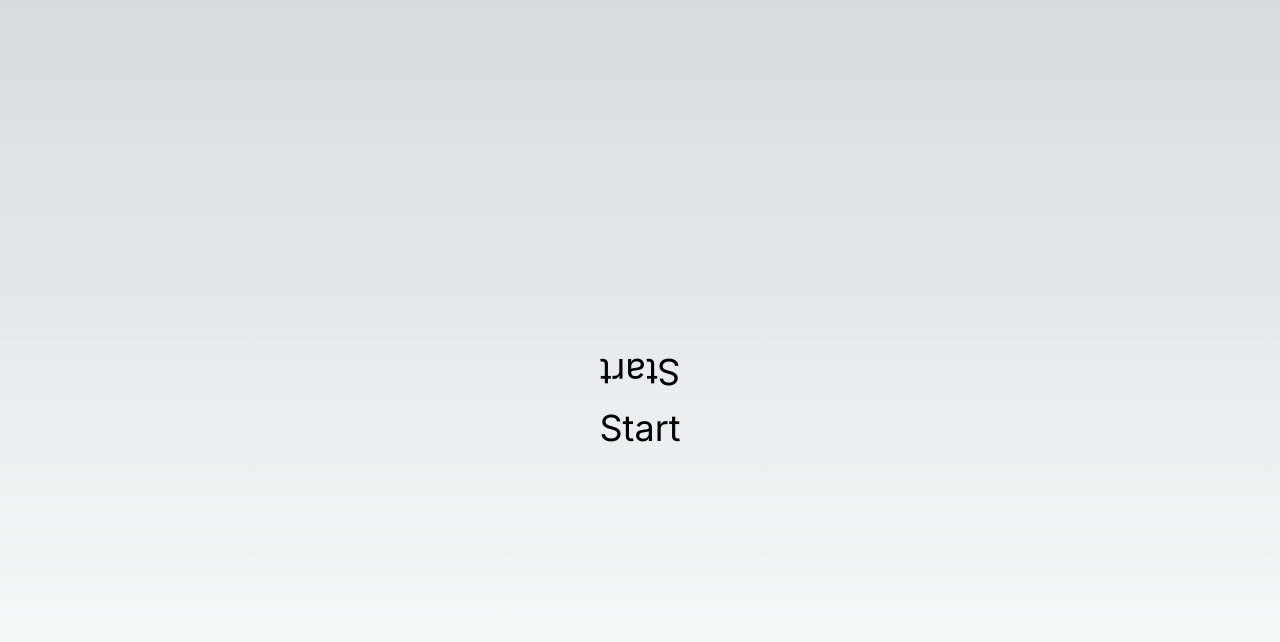
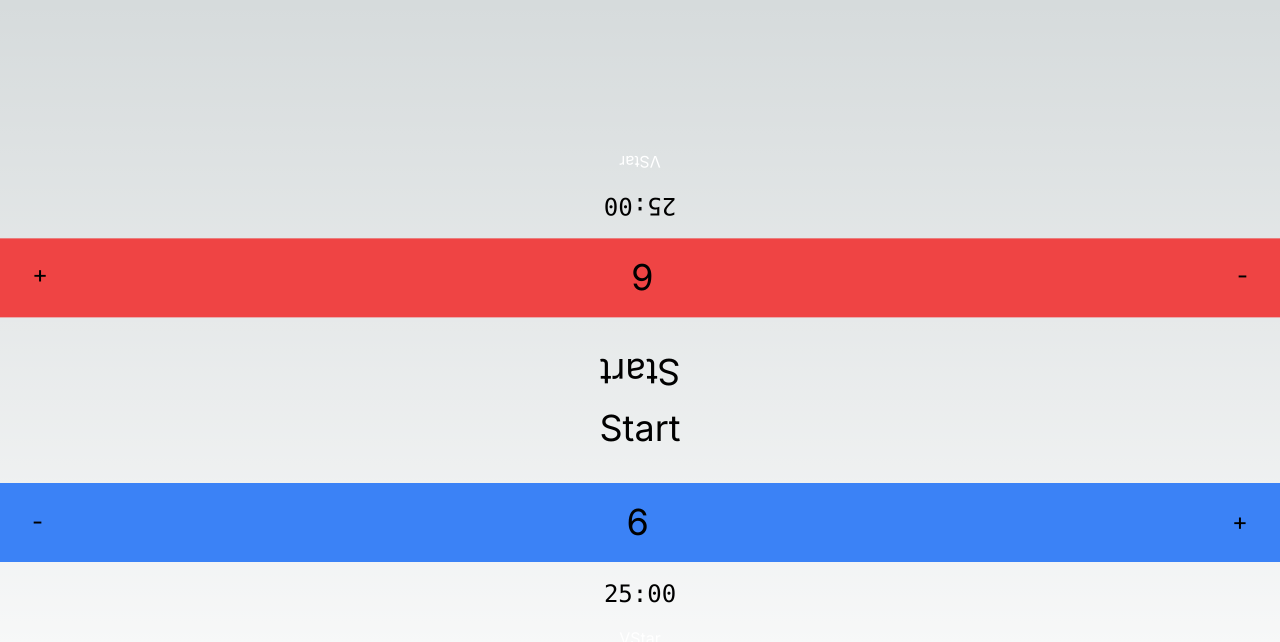
Before and after one commit to agonzalezmurua/pokemon-tryhard-turn-timer, a Next.js app: page / in a window 1280 px wide. Shown: the top 642 px of the page. Built offline with nearby package versions, Linux system fonts and the light colour scheme.

Commit message:
chore: enabled rest of components

```diff
--- a/components/Timer.tsx
+++ b/components/Timer.tsx
@@ -20,15 +20,15 @@ export function Timer() {
   return (
     <section className="flex flex-col flex-grow">
       <section className="h-1/2 flex flex-col rotate-180 gap-4">
-        {/* <PrizeCounter player={1} /> */}
-        {/* <TimeCounter player={1} game={game.current} /> */}
-        {/* <VStarButton /> */}
+        <PrizeCounter player={1} />
+        <TimeCounter player={1} game={game.current} />
+        <VStarButton />
       </section>
       <Controls game={game.current} />
       <section className="h-1/2 flex flex-col gap-4">
-        {/* <PrizeCounter player={2} /> */}
-        {/* <TimeCounter player={2} game={game.current} /> */}
-        {/* <VStarButton /> */}
+        <PrizeCounter player={2} />
+        <TimeCounter player={2} game={game.current} />
+        <VStarButton />
       </section>
     </section>
   );
```
